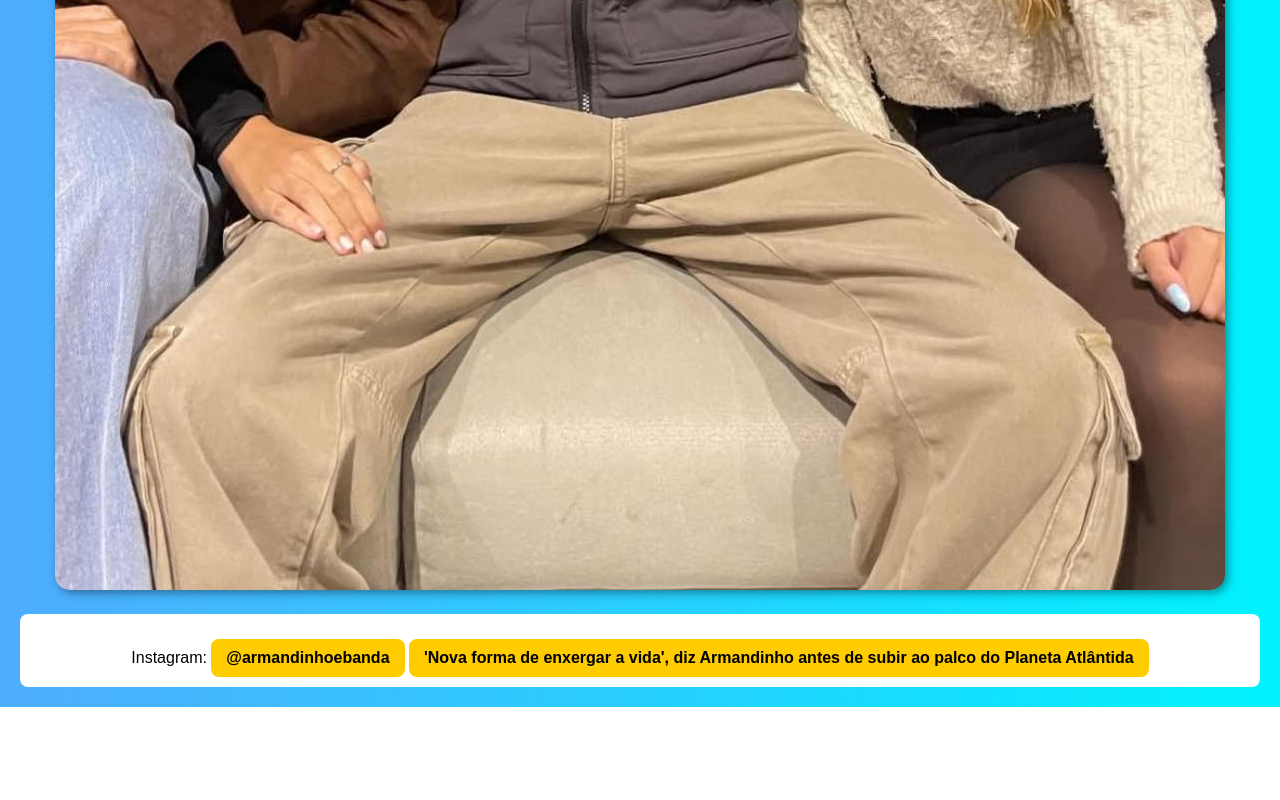
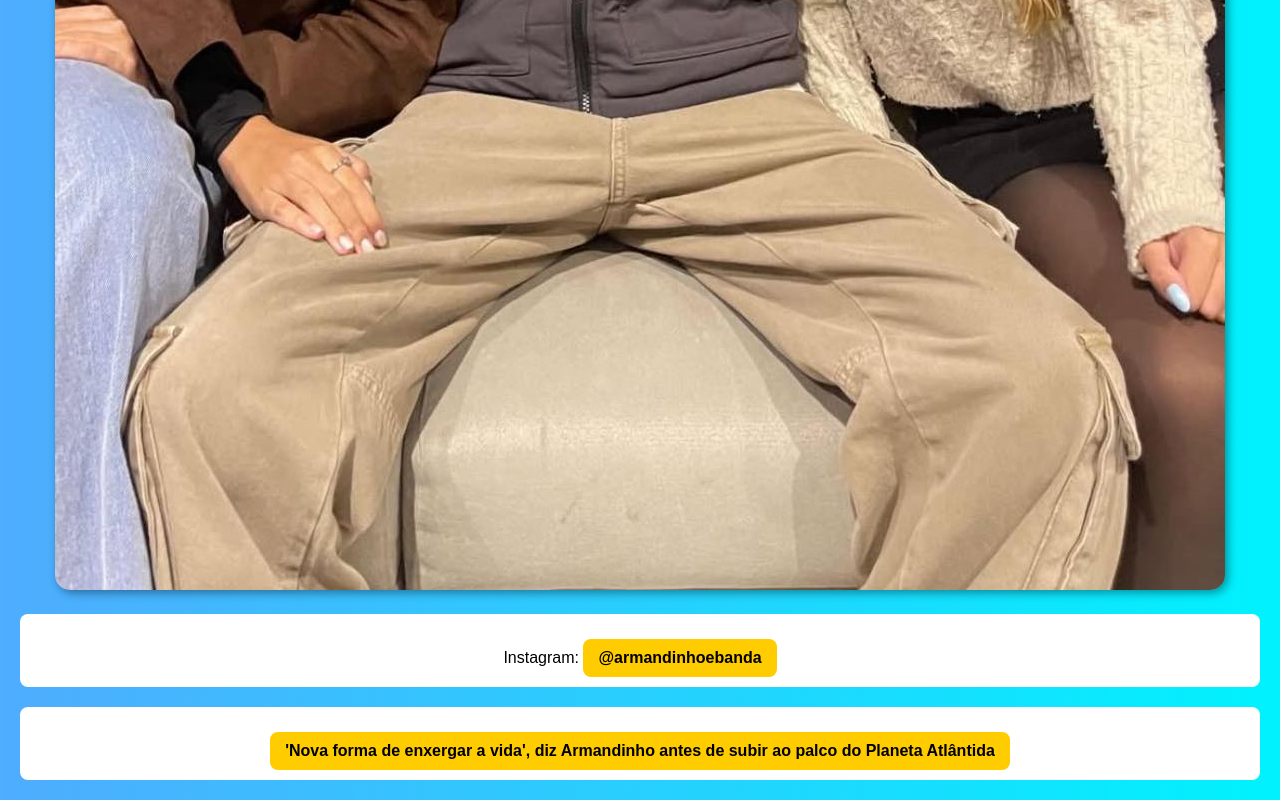
Before and after one commit to alanavsilva/Cantor, a plain HTML site: page index.html in a window 1280 px wide. Shown: the part 4136-4936 px from the top of the page. Before the commit the page ends 4843 px from the top, so only its background shows below. Drawn offline with Linux system fonts and the light colour scheme.

```diff
--- a/index.html
+++ b/index.html
@@ -49,10 +49,12 @@
 <a href="https://www.instagram.com/armandinhoebanda?utm_source=ig_web_button_share_sheet&igsh=ZDNlZDc0MzIxNw==" target="_blank">
 @armandinhoebanda
 </a>
-
+</address>
+<address>
 <a href="https://g1.globo.com/rs/rio-grande-do-sul/planeta-atlantida/noticia/2026/01/31/nova-forma-de-enxergar-a-vida-diz-armandinho-antes-de-subir-ao-palco-do-planeta-atlantida.ghtml" target="_blank">
 'Nova forma de enxergar a vida', diz Armandinho antes de subir ao palco do Planeta Atlântida
 </a>
+</address>
 
 </body>
 </html>
```
